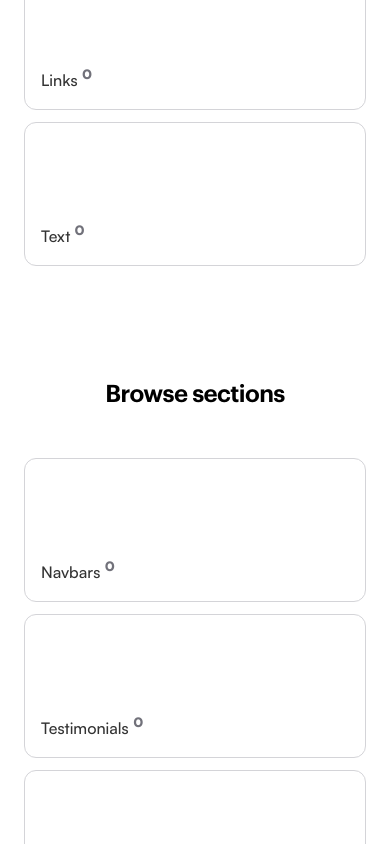
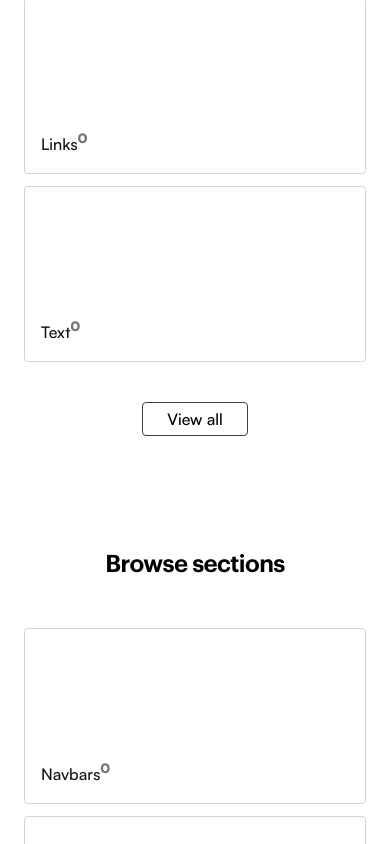
Before and after one commit to Jeff-Maina/craft, a Next.js app: page / in a window 390 px wide. Shown: the part 860-1704 px from the top of the page. Built offline with nearby package versions, Linux system fonts and the light colour scheme.

Commit message:
Use component cards on the landing page

```diff
--- a/src/app/page.tsx
+++ b/src/app/page.tsx
@@ -1,5 +1,7 @@
+import Button from "@/components/ui/Buttons";
 import { ElementsData, SectionsData } from "@/data/AppData";
 import Link from "next/link";
+import ComponentCard from "./layouts/Cards/ComponentCard";
 
 export default function Home() {
   return (
@@ -30,21 +32,17 @@ export default function Home() {
         <br />
         <section className="grid gap-3 md:grid-cols-2 lg:gap-6">
           {ElementsData.map((element, index) => (
-            <Link href={element.elementPagePath}>
-              <div
-                key={index}
-                className="h-36 md:h-44 lg:h-96 w-full lg:aspect-video border border-zinc-300 rounded-xl p-4 lg:p-6 flex flex-col justify-end font-satoshi-medium hover:border-black transition-all duration-300"
-              >
-                <p className="text-[#333] lg:text-xl">
-                  {element.elementName}{" "}
-                  <sup className="text-zinc-500 font-campton-bold text-sm">
-                    {element.componentCount}
-                  </sup>{" "}
-                </p>
-              </div>
-            </Link>
+            <ComponentCard
+              key={index}
+              componentName={element.elementName}
+              componentCount={element.componentCount}
+              pagePath={element.elementPagePath}
+            />
           ))}{" "}
         </section>
+        <div className="flex justify-center mt-10 lg:mt-20">
+          <Button label="View all" path="/elements" />
+        </div>
       </section>
       <section className="p-6 max-w-7xl m-auto w-full">
         <h1 className="text-center font-graphik-semibold text-2xl tracking-tight lg:text-4xl">
@@ -54,22 +52,17 @@ export default function Home() {
         <br />
         <section className="grid gap-3 md:grid-cols-2 lg:gap-6">
           {SectionsData.map((section, index) => (
-            <Link href={section.sectionPagePath}>
-              <div
-                key={index}
-                className="h-36 md:h-44 lg:h-96 w-full lg:aspect-video border border-zinc-300 rounded-xl p-4 lg:p-6 flex flex-col justify-end font-satoshi-medium hover:border-black transition-all duration-300"
-              >
-
-                <p className="text-[#333] lg:text-xl">
-                  {section.sectionName}{" "}
-                  <sup className="text-zinc-500 font-campton-bold text-sm">
-                    {section.componentCount}
-                  </sup>{" "}
-                </p>
-              </div>
-            </Link>
+            <ComponentCard
+              key={index}
+              componentName={section.sectionName}
+              componentCount={section.componentCount}
+              pagePath={section.sectionPagePath}
+            />
           ))}{" "}
         </section>
+        <div className="flex justify-center mt-10 lg:mt-20">
+          <Button label="View all" path="/sections" />
+        </div>{" "}
       </section>
     </main>
   );
--- a/src/components/ui/Buttons.tsx
+++ b/src/components/ui/Buttons.tsx
@@ -3,12 +3,19 @@ import { FC } from "react";
 import { Url } from "url";
 
 interface ButtonProps {
-  path: Url;
+  path: any;
   label: string;
 }
 
 const Button: FC<ButtonProps> = ({ path, label }) => {
-  return <Link href={path}>{label}</Link>;
+  return (
+    <Link
+      href={path}
+      className="m-auto font-satoshi-medium px-6 border border-zinc-700 py-1 lg:text-lg lg:py-2 lg:px-10 rounded hover:bg-black hover:text-white transition-all duration-150"
+    >
+      {label}
+    </Link>
+  );
 };
 
 export default Button;
```
